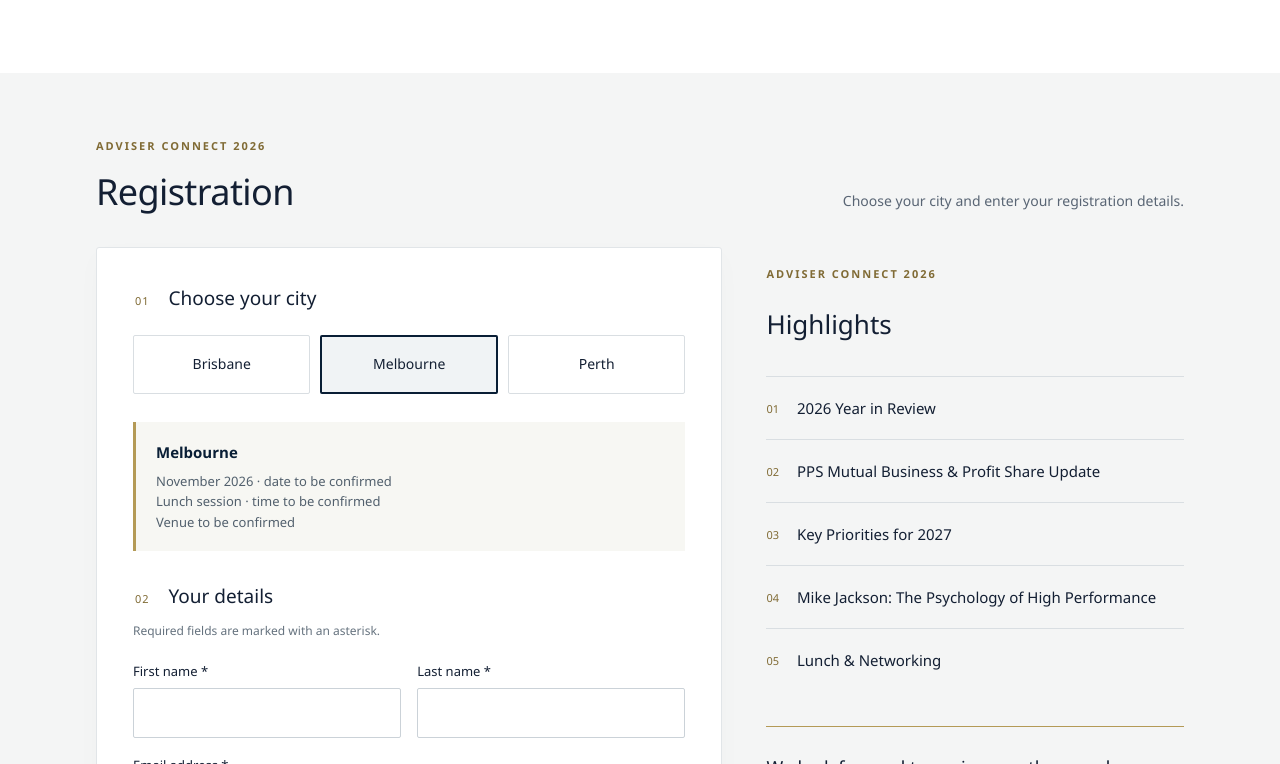
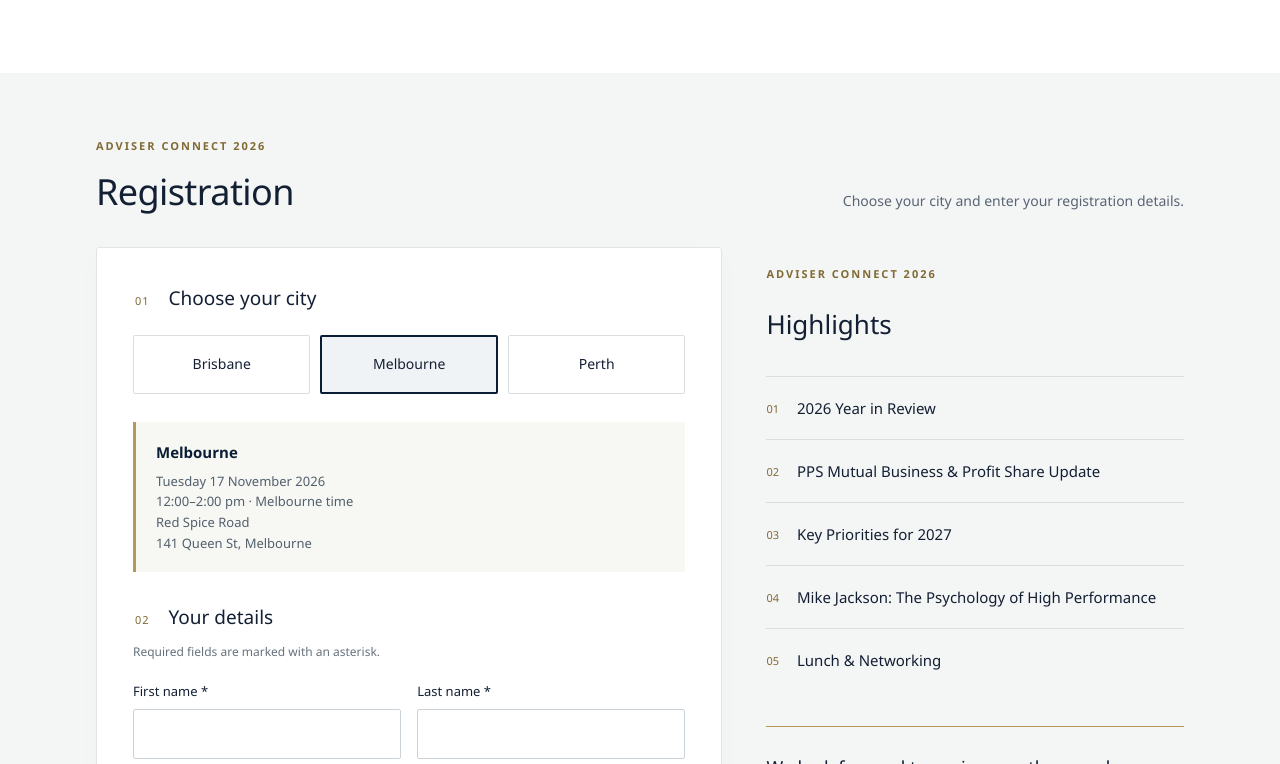
Before and after one commit to setmetheball/chargeout-site, a plain HTML site: page ppsmutual/index.html in a window 1280 px wide. Both pictures are taken after a click on the label "Melbourne". Shown: the part 1371-2135 px from the top of the page. Drawn offline with Linux system fonts and the light colour scheme.

Commit message:
Add Perth breakfast and Melbourne lunch event details

```diff
--- a/ppsmutual/app.js
+++ b/ppsmutual/app.js
@@ -8,7 +8,7 @@ function managedUrl(city) {
 }
 function details(container, city) {
   container.replaceChildren();
-  for (const [tag, value] of [['strong', city.name], ['span', city.dateLabel], ['span', city.timeLabel], ['span', city.venue], ['span', city.address]]) {
+  for (const [tag, value] of [['strong', city.name], ['span', city.dateLabel], ['span', city.timeLabel], ['span', city.venue], ['span', city.address], ['span', city.inclusions]]) {
     if (!value) continue;
     const node = document.createElement(tag); node.textContent = value; container.append(node);
   }
@@ -23,15 +23,15 @@ function setButton() {
   }
   const ready = preview || (config.registrationOpen && config.apiBase && config.turnstileSiteKey && selectedCity?.start && new Date(selectedCity.start) > new Date());
   $('submit-button').disabled = !ready;
-  $('submit-button').textContent = preview ? 'Preview my registration →' : ready ? 'Register for the lunch →' : selectedCity && !selectedCity.start ? 'Event details coming soon' : 'Registrations opening soon';
-  $('form-footnote').textContent = preview ? 'Preview only. Your details will not be saved or emailed.' : ready ? (config.confirmationMode === 'manual' ? 'Your state team will email your confirmation.' : 'We’ll email your confirmation and a reminder before the lunch.') : 'The invitation is ready. Registration will open once the final arrangements are in place.';
+  $('submit-button').textContent = preview ? 'Preview my registration →' : ready ? 'Register for the event →' : selectedCity && !selectedCity.start ? 'Event details coming soon' : 'Registrations opening soon';
+  $('form-footnote').textContent = preview ? 'Preview only. Your details will not be saved or emailed.' : ready ? (config.confirmationMode === 'manual' ? 'Your state team will email your confirmation.' : 'We’ll email your confirmation and reminders one week and 48 hours before the event.') : 'The invitation is ready. Registration will open once the final arrangements are in place.';
 }
 function calendar(city) {
   const esc = (s) => s.replace(/\\/g, '\\\\').replace(/\n/g, '\\n').replace(/,/g, '\\,').replace(/;/g, '\\;');
   const stamp = (s) => new Date(s).toISOString().replace(/[-:]/g, '').replace(/\.\d{3}/, '');
   const lines = ['BEGIN:VCALENDAR','VERSION:2.0','PRODID:-//ChargeOut//Adviser Connect 2026//EN','BEGIN:VEVENT',`UID:adviser-connect-2026-${city.id}@chargeout.net`,`DTSTAMP:${stamp(new Date())}`,`DTSTART:${stamp(city.start)}`];
   if (city.end) lines.push(`DTEND:${stamp(city.end)}`);
-  lines.push(`SUMMARY:${esc(config.title + ' — ' + city.name)}`,`LOCATION:${esc([city.venue, city.address].filter(Boolean).join(', '))}`,`DESCRIPTION:${esc('PPS Mutual Business & Profit Share Update; Mike Jackson: The Psychology of High Performance; Lunch & Networking')}`,'END:VEVENT','END:VCALENDAR');
+  lines.push(`SUMMARY:${esc(config.title + ' — ' + city.name)}`,`LOCATION:${esc([city.venue, city.address].filter(Boolean).join(', '))}`,`DESCRIPTION:${esc(city.timeLabel + '; PPS Mutual Business & Profit Share Update; Mike Jackson: The Psychology of High Performance; ' + (city.meal === 'breakfast' ? 'Breakfast' : 'Lunch') + ' & Networking')}`,'END:VEVENT','END:VCALENDAR');
   return URL.createObjectURL(new Blob([lines.join('\r\n') + '\r\n'], {type:'text/calendar;charset=utf-8'}));
 }
 async function setup() {
@@ -44,7 +44,7 @@ async function setup() {
     const radio = document.createElement('input'); radio.type='radio'; radio.name='city'; radio.value=city.id; radio.required=true;
     const text = document.createElement('span'); text.textContent=city.name;
     label.append(radio,text); $('city-options').append(label);
-    radio.addEventListener('change', () => { selectedCity=city; details($('event-details'), city); setButton(); });
+    radio.addEventListener('change', () => { selectedCity=city; details($('event-details'), city); $('meal-paragraph').textContent='Following the presentation, join us for '+(city.meal || 'lunch')+' and the opportunity to celebrate the year with the PPS Mutual team and your adviser peers.'; $('meal-highlight').textContent=(city.meal === 'breakfast' ? 'Breakfast' : 'Lunch')+' & Networking'; setButton(); });
   }
   if (!preview && config.registrationProvider === 'humanitix') {
     for (const node of document.querySelectorAll('[data-delegate-fields]')) { node.hidden = true; for (const input of node.querySelectorAll('input,select,textarea')) input.disabled = true; }
@@ -76,7 +76,7 @@ $('registration-form').addEventListener('submit', async (event) => {
     const city=result.event || selectedCity;
     $('success-eyebrow').textContent=preview ? 'REGISTRATION PREVIEW' : config.confirmationMode === 'manual' ? 'REGISTRATION RECEIVED' : 'YOU’RE ON THE LIST';
     $('success-title').textContent=config.confirmationMode === 'manual' ? 'Registration received.' : preview ? 'Here’s your confirmation.' : 'We’ll see you there.';
-    $('success-message').textContent=config.confirmationMode === 'manual' ? (preview ? `This previews the acknowledgement after submission, ${data.firstName}. Your ${city.name} team would receive your details and email your confirmation separately. No registration has been saved and no email has been sent in this preview.` : `Thanks, ${data.firstName}. Your registration details for ${city.name} have been received. Your state team will email your confirmation separately.`) : preview ? `This is how your confirmation will look, ${data.firstName}. This preview has not registered you or sent an email.` : `Thanks, ${data.firstName}. Your place in ${city.name} is confirmed. Your confirmation email is queued for ${data.email}; we’ll also send a reminder before the lunch.`;
+    $('success-message').textContent=config.confirmationMode === 'manual' ? (preview ? `This previews the acknowledgement after submission, ${data.firstName}. Your ${city.name} team would receive your details and email your confirmation separately. No registration has been saved and no email has been sent in this preview.` : `Thanks, ${data.firstName}. Your registration details for ${city.name} have been received. Your state team will email your confirmation separately.`) : preview ? `This is how your confirmation will look, ${data.firstName}. This preview has not registered you or sent an email.` : `Thanks, ${data.firstName}. Your place in ${city.name} is confirmed. Your confirmation email is queued for ${data.email}; we’ll also send reminders one week and 48 hours before the event.`;
     details($('success-details'),city);
     if (city.start && config.confirmationMode !== 'manual') { $('calendar-link').href=calendar(city); $('calendar-link').download=`adviser-connect-${city.id}.ics`; $('calendar-link').hidden=false; }
     $('success-reference').textContent=preview ? 'Preview complete · no registration saved.' : `Registration reference: ${result.reference}. To change your details, contact your state team or ${config.replyTo}.`;
--- a/ppsmutual/events.json
+++ b/ppsmutual/events.json
@@ -3,7 +3,7 @@
   "registrationOpen": false,
   "apiBase": "",
   "turnstileSiteKey": "",
-  "replyTo": "info@chargeout.net",
+  "replyTo": "ppsregistration@gmail.com",
   "cities": [
     {
       "id": "brisbane",
@@ -12,36 +12,41 @@
       "dateLabel": "Friday 13 November 2026",
       "venue": "Port Office Hotel",
       "address": "Edward Street, Brisbane",
-      "timeLabel": "12:15 pm \u00b7 Brisbane time",
+      "timeLabel": "12:15 pm · Brisbane time",
       "start": "2026-11-13T12:15:00+10:00",
       "end": null,
-      "registrationUrl": null
+      "registrationUrl": null,
+      "meal": "lunch"
     },
     {
       "id": "melbourne",
       "name": "Melbourne",
       "timezone": "Australia/Melbourne",
-      "dateLabel": "November 2026 \u00b7 date to be confirmed",
-      "venue": "Venue to be confirmed",
-      "address": "",
-      "timeLabel": "Lunch session \u00b7 time to be confirmed",
-      "start": null,
-      "end": null,
-      "registrationUrl": null
+      "dateLabel": "Tuesday 17 November 2026",
+      "venue": "Red Spice Road",
+      "address": "141 Queen St, Melbourne",
+      "timeLabel": "12:00–2:00 pm · Melbourne time",
+      "start": "2026-11-17T12:00:00+11:00",
+      "end": "2026-11-17T14:00:00+11:00",
+      "registrationUrl": null,
+      "meal": "lunch"
     },
     {
       "id": "perth",
       "name": "Perth",
       "timezone": "Australia/Perth",
-      "dateLabel": "November 2026 \u00b7 date to be confirmed",
-      "venue": "Venue to be confirmed",
-      "address": "",
-      "timeLabel": "Lunch session \u00b7 time to be confirmed",
-      "start": null,
-      "end": null,
-      "registrationUrl": null
+      "dateLabel": "Thursday 12 November 2026",
+      "venue": "Private Dining Room, Frasers Restaurant",
+      "address": "60 Fraser Avenue, Kings Park, West Perth",
+      "timeLabel": "7:45 am arrival · 8:00 am start · 10:30 am finish · Perth time",
+      "start": "2026-11-12T08:00:00+08:00",
+      "end": "2026-11-12T10:30:00+08:00",
+      "registrationUrl": null,
+      "meal": "breakfast",
+      "inclusions": "Hot breakfast included",
+      "arrival": "2026-11-12T07:45:00+08:00"
     }
   ],
   "registrationProvider": "custom",
-  "confirmationMode": "manual"
+  "confirmationMode": "automatic"
 }
```
Also changed, not shown: ppsmutual/index.html (+2 -2 lines), ppsmutual/privacy.html (+1 -1 lines).
